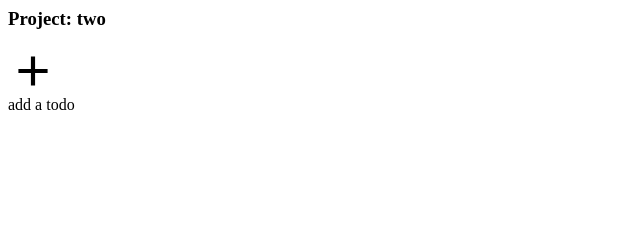
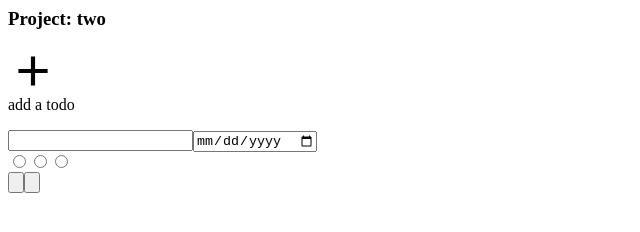
Before and after one commit to hspark220/todolist, a website built with webpack: page src/template.html in a window 1280 px wide. Both pictures are taken after a click on the button 33 px from the left and 71 px from the top of the page. Shown: the whole page, without its empty margins (0-640 px from the left). Built offline with nearby package versions, Linux system fonts and the light colour scheme.

Commit message:
Make add and concel button events

```diff
--- a/src/todo/todoAPI.js
+++ b/src/todo/todoAPI.js
@@ -1,9 +1,15 @@
 import projectlist from "./projectlist";
+import todo from "./todo";
 
 
 const todoAPI = (() => {
 
     //create
+    const makeTodo = (name, project, dueDate, priorty) => {
+        const todo1 = todo(name, project, dueDate, priorty, false);
+        addTodo(todo1);
+    }
+
     const addTodo = (todo) => {
         const project = projectlist.getProject(todo.project);
 
@@ -68,7 +74,7 @@ const todoAPI = (() => {
 
     return {
         //create
-        addTodo,
+        addTodo, makeTodo,
         //read
         getTodo, getLength, getProjectList, getName, getProject, getDate, getStatus,
         //update
--- a/src/todolist/addEditTodo.js
+++ b/src/todolist/addEditTodo.js
@@ -1,11 +1,69 @@
 //mini form generator for adding adding and editing todos
+import todoAPI from "../todo/todoAPI.js";
+import todolist from "./todolist.js";
+
 const addEditTodo = (() => {
     const addTodo = projectName => {
         const todolist = document.querySelector('.todolist');
         const addDiv = document.createElement('div');
         addDiv.setAttribute('class','add-div');
+        todolist.append(addDiv);
+        _addForms(projectName);
 
-        todolist.append(addDiv);
+
+
+    }
+
+    const _addForms = projectName => {
+        const titleInput = document.createElement('input');
+        titleInput.setAttribute('type','text');
+
+        const dateInput = document.createElement('input');
+        dateInput.setAttribute('type','date');
+
+        const priortyInputs = document.createElement('div');
+        priortyInputs.setAttribute('class','priorty-inputs');
+        const priortyLow = document.createElement('input');
+        priortyLow.setAttribute('name','low');
+        priortyLow.setAttribute('type','radio');
+        const priortyMedium = document.createElement('input');
+        priortyMedium.setAttribute('type','radio');
+        priortyMedium.setAttribute('name','medium');
+        const priortyHigh = document.createElement('input');
+        priortyHigh.setAttribute('type','radio');
+        priortyHigh.setAttribute('name','high');
+        priortyInputs.append(priortyLow, priortyMedium, priortyHigh);
+
+        const cancelBtn = document.createElement('input');
+        cancelBtn.setAttribute('type','button');
+        cancelBtn.addEventListener('click', _cancelSubmit);
+
+        const submitBtn = document.createElement('input');
+        submitBtn.setAttribute('type','button');
+
+        submitBtn.addEventListener('click', (e) => {
+            let priorty;
+            if (priortyMedium.checked) {
+                priorty = 'medium';
+            } else if (priortyHigh.checked) {
+                priorty = 'high';
+            } else {
+                priorty = 'low';
+            }
+            todoAPI.makeTodo(titleInput.value, projectName, dateInput.value, priorty, false);
+            todolist.refreshList(projectName);
+            _cancelSubmit();
+        });
+
+        const addDiv = document.querySelector('.add-div');
+
+        addDiv.append(titleInput, dateInput, priortyInputs, cancelBtn, submitBtn);
+
+    }
+
+    const _cancelSubmit = () => {
+        const addDiv = document.querySelector('.add-div');
+        addDiv.remove();
     }
 
     return {addTodo}
--- a/src/todolist/todolist.css
+++ b/src/todolist/todolist.css
@@ -17,7 +17,6 @@
     display: flex;
     flex-direction: column;
 }
-
 #addtodo {
     background-image: url(../icons/add.svg);
     background-color: white;
@@ -26,6 +25,9 @@
     border: none;
     border-radius: 50%;
 
+}
+#addtodo:hover {
+    cursor: pointer;
 }
 
 
@@ -87,3 +89,11 @@
     background-image: url(../icons/delete-outline.svg);
     cursor: pointer;
 }
+
+
+/*
+addDiv
+*/
+.add-div {
+
+}
--- a/src/todolist/todolist.js
+++ b/src/todolist/todolist.js
@@ -29,7 +29,7 @@ const todolist = (() => {
         }
     }
 
-    const _refreshList = projectName => {
+    const refreshList = projectName => {
         const todolistDiv = document.querySelector('.todolist');
         const oldList = document.querySelector('.list');
         todolistDiv.removeChild(oldList);
@@ -49,11 +49,8 @@ const todolist = (() => {
         const add = document.createElement('button');
         add.setAttribute('id','addtodo');
         add.addEventListener('click', (e) => {
-            //dummy add at the moment...
-            const todo1 = todo(`todo ${todoAPI.getLength(projectName)}`,projectName,'dueDate','priorty',false);
-            todoAPI.addTodo(todo1);
             addEditTodo.addTodo(projectName);
-            _refreshList(projectName);
+            refreshList(projectName);
         });
 
         const label = document.createElement('label');
@@ -96,7 +93,7 @@ const todolist = (() => {
         remove.setAttribute('id','todoremove');
         remove.addEventListener('click', (e) => {
             todoAPI.removeTodo(i, project[i]);
-            _refreshList(projectName);
+            refreshList(projectName);
         });
 
         todo.append(check, remove);
@@ -117,7 +114,7 @@ const todolist = (() => {
         todo.append(name, date);
     }
 
-    return {printProject}
+    return {printProject, refreshList}
 
 })();
 
```
